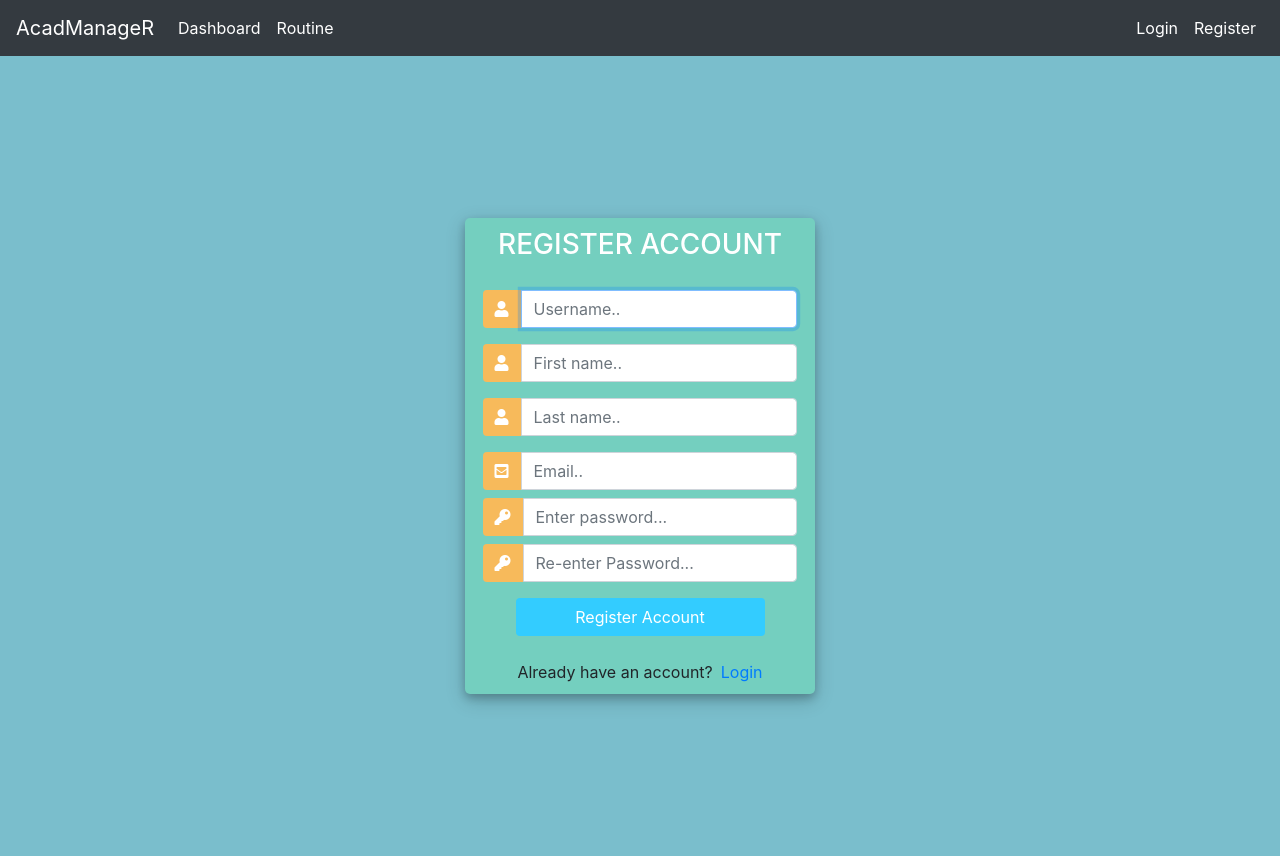
After one commit to nirvikagarwal/Student-Academic-Record, a Django app: page /student/register/ in a window 1280 px wide. The commit adds this page. Run offline with Django 3.2, Linux system fonts and the light colour scheme; some libraries are stand-ins or nearby versions.

Commit message:
UI Improvement

```diff
--- a/student/admin.py
+++ b/student/admin.py
@@ -2,7 +2,6 @@ from django.contrib import admin
 from student.models import *
 # Register your models here.
 
-admin.site.register(User)
 admin.site.register(Department)
 admin.site.register(AllSemester)
 admin.site.register(AllSubject)
--- a/student/forms.py
+++ b/student/forms.py
@@ -1,103 +1,24 @@
 from django import forms
-from django.contrib.auth import authenticate
 from django.contrib.auth.forms import UserCreationForm
 from django.forms.widgets import SelectDateWidget
-from student.models import User
+from django.contrib.auth.models import User
+from student.models import StudentProfile
 
-
-class StudentLoginForm(forms.Form):
-
-    email = forms.EmailField(widget=forms.EmailInput(attrs={'class':'form-control'}))
-    password = forms.CharField(widget=forms.PasswordInput(attrs={'class':'form-control'}))
-
-
-    # def clean(self, *args, **kwargs):
-    #     email = self.cleaned_data.get("email")
-    #     password = self.cleaned_data.get("password")
-    #     if email and password:
-    #         student = authenticate(email=email, password=password)
-    #         if not student:
-    #             raise forms.ValidationError("User Does Not Exist.")
-    #         if not student.check_password(password):
-    #             raise forms.ValidationError("Password Does not Match.")
-    #     return super(StudentLoginForm, self).clean(*args, **kwargs)
 
 class StudentRegistrationForm(UserCreationForm):
     class Meta:
         model = User
-        fields = ("first_name",
-                  "last_name",
-                  "username",
-                  "email",
-                  "birth_date",
-                  "address",
-                  "contact",
-                  "roll",
-                  "reg",
-                  "department",
-                  "year_of_study",
-                  "photograph"
-                  "password1",
-                  "password2",
-                   )
-
-        widgets = {
-            'first_name':forms.TextInput(attrs={'class':'form-control'}),
-            'last_name':forms.TextInput(attrs={'class':'form-control'}),
-            'username':forms.TextInput(attrs={'class':'form-control'}),
-            'email':forms.EmailInput(attrs={'class':'form-control'}),
-            'birth_date':forms.DateField(widget=SelectDateWidget(years=range(1960, 2019), attrs={'class':'form-control'})),
-            'address':forms.Textarea(attrs={'class':'form-control'}),
-            'contact' : forms.TextInput(attrs={'class':'form-control'}),
-            'roll' : forms.TextInput(attrs={'class':'form-control'}),
-            'reg' : forms.TextInput(attrs={'class':'form-control'}),
-            'department' : forms.TextInput(attrs={'class':'form-control'}),
-            'year_of_study' : forms.TextInput(attrs={'class':'form-control'}),
-            'password1':forms.PasswordInput(attrs={'class':'form-control'}),
-            'password2':forms.TextInput(attrs={'class':'form-control'}),
-        }
-
-    def save(self, commit=True):
-        user = super(UserCreationForm, self).save(commit=False)
-        user.username = self.cleaned_data['username']
-        user.email = self.cleaned_data['email']
-        user.first_name = self.cleaned_data['first_name']
-        user.last_name = self.cleaned_data['last_name']
-        user.birth_date = self.cleaned_data['birth_date']
-        user.address = self.cleaned_data['address']
-        user.contact = self.cleaned_data['contact']
-        user.roll = self.cleaned_data['roll']
-        user.reg = self.cleaned_data['reg']
-        user.department = self.cleaned_data['department']
-        user.year_of_study = self.cleaned_data['year_of_study']
-        if commit:
-            user.save()
-        return user
-
+        fields = [
+            'username',
+            'first_name',
+            'last_name',
+            'email',
+            'password1',
+            'password2',
+        ]
 
 class StudentProfileUpdateForm(forms.ModelForm):
     class Meta:
-        model = User
-        fields = (
-            "username",
-            "address",
-            "contact",
-            "birth_date",
-            "roll",
-            "reg",
-            "department",
-            "year_of_study",
-            "photograph"
-        )
-
-        widgets = {
-            'username':forms.TextInput(attrs={'class':'form-control'}),
-            'email':forms.EmailInput(attrs={'class':'form-control'}),
-            'birth_date':forms.DateField(widget=SelectDateWidget(years=range(1995, 2002), attrs={'class':'form-control'})),
-            'address':forms.Textarea(attrs={'class':'form-control'}),
-            'contact' : forms.TextInput(attrs={'class':'form-control'}),
-            'roll' : forms.TextInput(attrs={'class':'form-control'}),
-            'reg' : forms.TextInput(attrs={'class':'form-control'}),
-            'department' : forms.TextInput(attrs={'class':'form-control'}),
-            'year_of_study' : forms.TextInput(attrs={'class':'form-control'}),
-        }
+        model = StudentProfile
+        fields = '__all__'
+        exclude = ['student']
--- /dev/null
+++ b/student/templates/student/navbar.html
@@ -0,0 +1,36 @@
+<nav class="navbar navbar-expand-lg navbar-dark bg-dark">
+    <a class="navbar-brand" href="#">AcadManageR</a>
+    <button class="navbar-toggler" type="button" data-toggle="collapse" data-target="#navbarNav" aria-controls="navbarNav" aria-expanded="false" aria-label="Toggle navigation">
+      <span class="navbar-toggler-icon"></span>
+    </button>
+    <div class="collapse navbar-collapse" id="navbarNav">
+      <ul class="navbar-nav">
+        <li class="nav-item active">
+          <a class="nav-link" href="{% url 'student:index' %}">Dashboard<span class="sr-only">(current)</span></a>
+        </li>
+        <li class="nav-item active">
+            <a class="nav-link" href="https://admin.nitdgp.ac.in/files/academics/notices/2019/12/31/CLASS_ROUTINE_SECOND_SEM_EVEN_19_20_VXY9UQQ.pdf">Routine</a>
+        </li>
+      </ul>
+      <ul class="navbar-nav ml-auto">
+        {% if request.user.is_authenticated %}
+        <li class="nav-item active">
+          <a class="nav-link" href="" style="font-weight: bold;"><i class="fas fa-user"></i> &nbsp&nbsp Hello, {{ user.first_name }}&nbsp&nbsp&nbsp</a>
+        </li>
+        <li class="nav-item active">
+            <a class="nav-link" href="{% url 'student:update' %}">Update Profile&nbsp&nbsp&nbsp&nbsp&nbsp</a>
+          </li>
+        <li class="nav-item active">
+          <a class="nav-link" href="{% url 'student:logout' %}">Logout</a>
+        </li>
+        {% else %}
+        <li class="nav-item active">
+          <a class="nav-link" href="{% url 'student:login' %}">Login</a>
+        </li>
+        <li class="nav-item active">
+          <a class="nav-link" href="{% url 'student:register' %}">Register</a>
+        </li>
+        {% endif %}
+      </ul>
+    </div>
+  </nav>
--- a/student/templates/student/register_form.html
+++ b/student/templates/student/register_form.html
@@ -0,0 +1,162 @@
+<!DOCTYPE html>
+<html>
+<!-- The UI of the Register Page has been taken from internet -->
+  <head>
+    <title>Register</title>
+    <link rel="stylesheet" href="https://stackpath.bootstrapcdn.com/bootstrap/4.1.3/css/bootstrap.min.css" integrity="sha384-MCw98/SFnGE8fJT3GXwEOngsV7Zt27NXFoaoApmYm81iuXoPkFOJwJ8ERdknLPMO" crossorigin="anonymous">
+    <script src="https://ajax.googleapis.com/ajax/libs/jquery/3.3.1/jquery.min.js"></script>
+    <link rel="stylesheet" href="https://use.fontawesome.com/releases/v5.6.1/css/all.css" integrity="sha384-gfdkjb5BdAXd+lj+gudLWI+BXq4IuLW5IT+brZEZsLFm++aCMlF1V92rMkPaX4PP" crossorigin="anonymous">
+
+    <style>
+      body,
+      html {
+        margin: 0;
+        padding: 0;
+        height: 100%;
+        background: #7abecc !important;
+      }
+
+      .user_card {
+        width: 350px;
+        margin-top: auto;
+        margin-bottom: auto;
+        background: #74cfbf;
+        position: relative;
+        display: flex;
+        justify-content: center;
+        flex-direction: column;
+        padding: 10px;
+        box-shadow: 0 4px 8px 0 rgba(0, 0, 0, 0.2), 0 6px 20px 0 rgba(0, 0, 0, 0.19);
+        -webkit-box-shadow: 0 4px 8px 0 rgba(0, 0, 0, 0.2), 0 6px 20px 0 rgba(0, 0, 0, 0.19);
+        -moz-box-shadow: 0 4px 8px 0 rgba(0, 0, 0, 0.2), 0 6px 20px 0 rgba(0, 0, 0, 0.19);
+        border-radius: 5px;
+
+      }
+
+      .form_container {
+        margin-top: 20px;
+      }
+
+      #form-title {
+        color: #fff;
+      }
+
+      .login_btn {
+        width: 100%;
+        background: #33ccff !important;
+        color: white !important;
+      }
+
+      .login_btn:focus {
+        box-shadow: none !important;
+        outline: 0px !important;
+      }
+
+      .login_container {
+        padding: 0 2rem;
+      }
+
+      .input-group-text {
+        background: #f7ba5b !important;
+        color: white !important;
+        border: 0 !important;
+        border-radius: 0.25rem 0 0 0.25rem !important;
+      }
+
+      .input_user,
+      .input_pass:focus {
+        box-shadow: none !important;
+        outline: 0px !important;
+      }
+
+    </style>
+
+  </head>
+{% include 'student/navbar.html' %}
+  <body>
+    <div class="container h-100">
+      <div class="d-flex justify-content-center h-100">
+        <div class="user_card">
+          <div class="d-flex justify-content-center">
+            <h3 id="form-title">REGISTER ACCOUNT</h3>
+          </div>
+          <div class="d-flex justify-content-center form_container">
+
+            <form method="POST" action="">
+                {% csrf_token %}
+              <div class="input-group mb-3">
+                <div class="input-group-append">
+                  <span class="input-group-text"><i class="fas fa-user"></i></span>
+                </div>
+                {{ form.username }}
+              </div>
+              <div class="input-group mb-3">
+                <div class="input-group-append">
+                  <span class="input-group-text"><i class="fas fa-user"></i></span>
+                </div>
+                {{ form.first_name }}
+              </div>
+              <div class="input-group mb-3">
+                <div class="input-group-append">
+                  <span class="input-group-text"><i class="fas fa-user"></i></span>
+                </div>
+                {{ form.last_name }}
+              </div>
+              <div class="input-group mb-2">
+                <div class="input-group-append">
+                  <span class="input-group-text"><i class="fas fa-envelope-square"></i></span>
+                </div>
+                {{ form.email }}
+              </div>
+              <div class="input-group mb-2">
+                <div class="input-group-append">
+                  <span class="input-group-text"><i class="fas fa-key"></i></span>
+                </div>
+                {{ form.password1 }}
+              </div>
+              <div class="input-group mb-2">
+                <div class="input-group-append">
+                  <span class="input-group-text"><i class="fas fa-key"></i></span>
+                </div>
+                {{ form.password2 }}
+              </div>
+
+              <div class="d-flex justify-content-center mt-3 login_container">
+                <input class="btn login_btn" type="submit" value="Register Account">
+              </div>
+            </form>
+          </div>
+
+          {{ form.errors }}
+
+          <div class="mt-4">
+            <div class="d-flex justify-content-center links">
+              Already have an account? <a href="{% url 'student:login' %}" class="ml-2">Login</a>
+            </div>
+          </div>
+        </div>
+      </div>
+    </div>
+    <script>
+      /* Because i didnt set placeholder values in forms.py they will be set here using vanilla Javascript
+		//We start indexing at one because CSRF_token is considered and input field
+		 */
+
+      //Query All input fields
+      var form_fields = document.getElementsByTagName('input')
+      form_fields[1].placeholder = 'Username..';
+      form_fields[2].placeholder = 'First name..';
+      form_fields[3].placeholder = 'Last name..';
+      form_fields[4].placeholder = 'Email..';
+      form_fields[5].placeholder = 'Enter password...';
+      form_fields[6].placeholder = 'Re-enter Password...';
+
+
+      for (var field in form_fields) {
+        form_fields[field].className += ' form-control'
+      }
+
+    </script>
+  </body>
+
+</html>
--- /dev/null
+++ b/student/urls.py
@@ -0,0 +1,13 @@
+from django.urls import path
+from student import views
+
+app_name = 'student'
+
+urlpatterns = [
+    path('', views.index, name='index'),
+    path('student/register/', views.registerView, name='register'),
+    path('student/login/', views.loginView, name='login'),
+    path('student/logout/', views.logoutView, name='logout'),
+    path('student/update/', views.updateView, name='update'),
+    #path('routine/', views.routine, name='routine'),
+]
--- a/student/views.py
+++ b/student/views.py
@@ -1,69 +1,91 @@
 from django.shortcuts import render
-from django.contrib.auth import (
-                            authenticate,
-                            login,
-                            logout,
-                            )
+from django.contrib.auth import authenticate, login, logout
 from django.contrib.auth.decorators import login_required
 from django.shortcuts import render, redirect, get_object_or_404
-from student.forms import StudentLoginForm, StudentRegistrationForm, StudentProfileUpdateForm
-from student.models import User
+from student.forms import StudentRegistrationForm, StudentProfileUpdateForm
+from student.models import *
+from django.contrib import messages
+from django.contrib.auth.models import User
 
 # Create your views here.
 
 def loginView(request):
     if request.user.is_authenticated:
-        return redirect('home')
+        return redirect('/')
     else:
-        form = StudentLoginForm(request.POST or None)
-        if form.is_valid():
-            email = form.cleaned_data.get('email')
-            password = form.cleaned_data.get('password')
-            student = authenticate(email=email, password=password)
-            login(request,student)
-            return redirect('home')
-            context = {
-                'form':form
-            }
-
+        if request.method == 'POST':
+            username = request.POST.get('username')
+            password = request.POST.get('password')
+            student = authenticate(request, username=username, password=password)
+            if student is not None:
+                login(request, student)
+                return redirect('/')
+            else:
+                messages.info(request, 'Username OR Password is incorrect')
+        context = {}
         return render(request, 'student/login_form.html', context=context)
 
 
 def registerView(request):
     if request.user.is_authenticated:
-        return redirect('home')
+        return redirect('/')
     else:
-        form = StudentRegistrationForm(request.POST or None, request.FILES or None)
-        if form.is_valid():
-            student = form.save(commit=True)
-            # password = form.cleaned_data.get('password1')
-            # student.set_password(password)
-            # student.save()
-        new_student = authenticate(email=student.email, password=password1)
-        login(request,new_student)
-
-    context = {
-        'form':form
-    }
-    return render(request, 'student/register_form.html', context=context)
+        form = StudentRegistrationForm()
+        if request.method == 'POST':
+            form = StudentRegistrationForm(request.POST)
+            if form.is_valid():
+                form.save()
+                student = form.cleaned_data.get('username')
+                messages.success(request, 'Accounts was created for '+ student)
+                return redirect('student:login')
+        context = {
+            'form':form
+        }
+        return render(request, 'student/register_form.html', context=context)
 
 
+@login_required(login_url='accounts:login')
 def logoutView(request):
     if not request.user.is_authenticated:
-        return redirect('login')
+        return redirect('student:login')
     else:
         logout(request)
-        return redirect('home')
+        return redirect('/')
 
-@login_required()
+
+@login_required(login_url='student:login')
 def updateView(request):
-    student = get_object_or_404(User, pk=request.user.pk)
+    student = User.objects.get(pk=request.user.pk)
+    # form = StudentProfileUpdateForm()
+    # if request.method == 'POST':
+    #     form = StudentProfileUpdateForm(request.POST)
+    #     if form.is_valid():
+    #         profile = form.save(commit=False)
+    #         profile.student = student
+    #         if 'photograph' in request.FILES:
+    #             profile.photograph = request.FILES['photograph']
+    #         profile.save()
+    #         return redirect('/')
+    # context = {
+    #     'form':form,
+    #     'student':student,
+    # }
     form = StudentProfileUpdateForm(request.POST or None, request.FILES or None, instance=student)
     if form.is_valid():
-        form.save(commit=True)
-        return redirect('home')
-
+        profile = form.save(commit=False)
+        profile.student = student
+        profile.save()
+        return redirect('/')
     context={
-        'form':form
+        'form':form,
+        'student': student,
     }
     return render(request, 'student/update_form.html', context)
+
+
+def index(request):
+    return render(request, 'student/index.html')
+
+
+# def routine(request):
+#     return render(request, 'student/routine.html')
--- a/student_record/settings.py
+++ b/student_record/settings.py
@@ -64,7 +64,6 @@ MIDDLEWARE = [
 
 ROOT_URLCONF = 'student_record.urls'
 
-AUTH_USER_MODEL = 'student.User'
 
 # ACCOUNT_AUTHENTICATION_METHOD = 'email'
 # ACCOUNT_EMAIL_REQUIRED = True
--- a/student_record/urls.py
+++ b/student_record/urls.py
@@ -26,5 +26,6 @@ def profile_view(request):
 urlpatterns = [
     path('admin/', admin.site.urls),
     path('accounts/', include('allauth.urls')),
+    path('', include('student.urls')),
     path('accounts/profile/', profile_view),
 ] + static(settings.MEDIA_URL, document_root= settings.MEDIA_ROOT)
```
Also changed, not shown: student/models.py (+20 -17 lines), student/templates/student/base.html (+29 -11 lines), student/templates/student/index.html (+9 -0 lines), student/templates/student/login_form.html (+121 -0 lines), student/templates/student/update_form.html (+14 -0 lines), student/migrations/0001_initial.py, student/migrations/0002_studentsubject_semester.py (deleted), student/migrations/0003_auto_20200325_1027.py (deleted), student/migrations/0004_auto_20200325_1029.py (deleted), student/migrations/0005_auto_20200325_1032.py (deleted), student/templates/student/routine.html (added).
